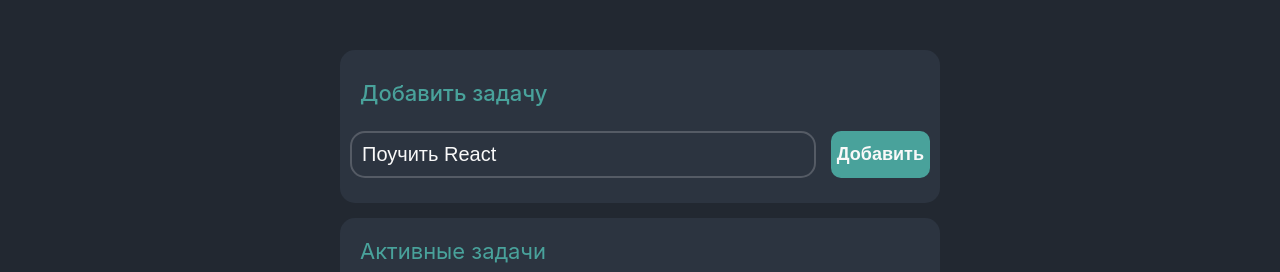
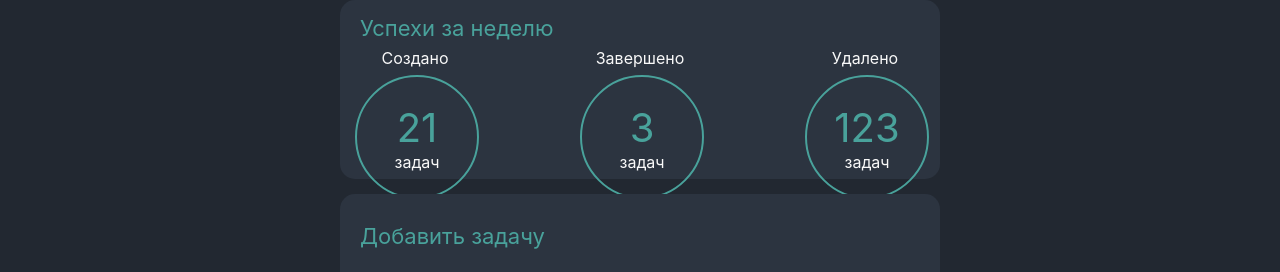
Before and after one commit to TwoXowT/react_redux_todolist, a React (Create React App) app: page / in a window 1280 px wide. Shown: the top 272 px of the page. Built offline with nearby package versions, Linux system fonts and the light colour scheme.

Commit message:
Компонент статистики задач без логики

```diff
--- a/src/App.js
+++ b/src/App.js
@@ -4,11 +4,13 @@ import TaskList from "./components/TaskList";
 import AddTask from "./components/AddTask";
 import {addTask} from "./store/actionCreators/actionCreators";
 import {useSelector} from "react-redux";
+import WeekProgress from "./components/weekProgresBar/WeekProgress";
 
 function App() {
         const taskList = useSelector(state => state)
   return (
     <div className="App">
+        <WeekProgress/>
         <AddTask />
         <TaskList taskList={taskList} />
     </div>
--- a/src/components/AddTask.scss
+++ b/src/components/AddTask.scss
@@ -13,7 +13,7 @@ $primary-color-button-close: #eb5454;
   width: 600px;
   h1{
     font-size: 22px;
-    font-weight: 500;
+    font-weight: 400;
     margin-left: 20px;
     color:$primary-color-text-second
   }
--- /dev/null
+++ b/src/components/weekProgresBar/WeekProgress.jsx
@@ -0,0 +1,40 @@
+
+import './WeekProgress.scss';
+
+const WeekProgress = () => {
+
+
+    return(
+        <div className='weekprogress-container'>
+            <div className='weekprogress-header'>Успехи за неделю</div>
+            <div className='statistic-container'>
+                <div className='statistic-item'>
+                    <div className='statistic-description'>Создано</div>
+                    <div className='statistic-circle'>
+                        <div className='statistic-value'> 21</div>
+                        <div className='statistic-bottom-description'>задач</div>
+                    </div>
+                </div>
+                <div className='statistic-item'>
+                    <div className='statistic-description'>Завершено</div>
+                    <div className='statistic-circle'>
+                        <div className='statistic-value'>3 </div>
+                        <div className='statistic-bottom-description'>задач</div>
+                    </div>
+                </div>
+                <div className='statistic-item'>
+                    <div className='statistic-description'>Удалено</div>
+                    <div className='statistic-circle'>
+                        <div className='statistic-value'>123 </div>
+                        <div className='statistic-bottom-description'>задач</div>
+                    </div>
+                </div>
+
+
+            </div>
+
+        </div>
+    )
+}
+
+export default WeekProgress;
--- /dev/null
+++ b/src/components/weekProgresBar/WeekProgress.scss
@@ -0,0 +1,55 @@
+$primary-color-bg: #222831;
+$primary-color-text-first: #f9f9f9;
+$primary-color-block: #2c3440;
+$primary-color-text-second: #49a29b;
+$primary-color-border: #555b65;
+$primary-color-button-close: #eb5454;
+
+.weekprogress-container{
+  background-color: $primary-color-block;
+  border-radius: 15px;
+  margin-bottom: 15px;
+  padding: 15px 0;
+  width: 600px;
+  height: 180px;
+  .weekprogress-header{
+    font-weight: 400;
+    font-size: 22px;
+    margin-left: 20px;
+    color:$primary-color-text-second
+  }
+  .statistic-container{
+    padding: 0 10px;
+    display: flex;
+    justify-content: space-between;
+    .statistic-item{
+      margin: 0px 5px;
+      text-align: center;
+      width: 120px;
+      height: 120px ;
+
+      .statistic-description{
+
+      margin: 7px ;
+      }
+      .statistic-circle{
+        display: flex;
+        justify-content: center;
+        align-items: center;
+        flex-direction: column;
+        height: 100%;
+        width: 100%;
+        border: 2px solid $primary-color-text-second;
+        border-radius: 90px;
+        .statistic-value{
+          color:$primary-color-text-second;
+          font-size: 40px;
+        }
+        .statistic-bottom-description{
+
+        }
+      }
+
+    }
+  }
+}
```
